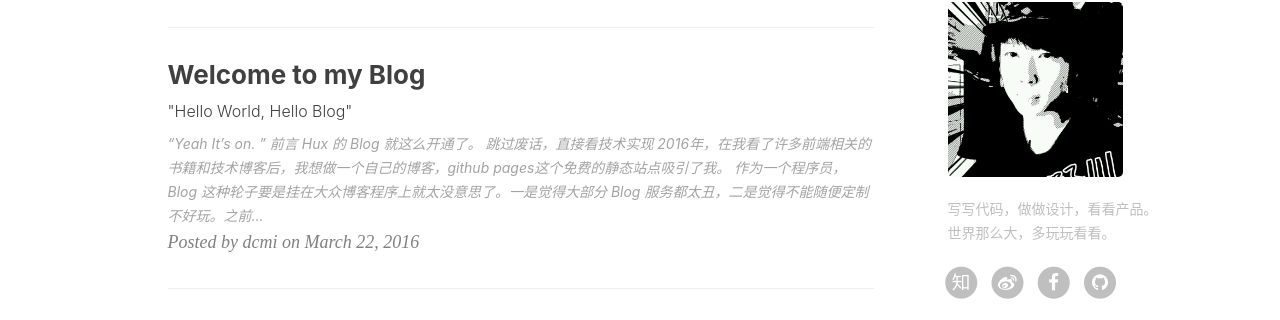
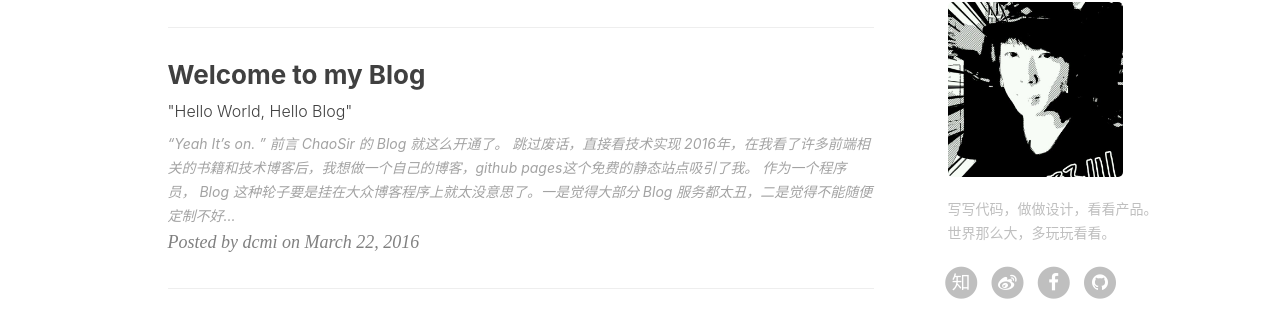
Before and after one commit to dcmi2020/dengchaoweb.github.io, a Jekyll site: the page built from index.html, in a window 1280 px wide. Shown: the part 624-944 px from the top of the page. Built offline with Jekyll 4.4.1, drawn with Linux system fonts in a browser that asks for light colours; nearby versions of some CDN libraries; the list of posts is cut into pages by our own code; comment, search, counter and statistics services are not loaded.

Commit message:
increase the article

```diff
--- a/_posts/2016-03-12-note-hello.markdown
+++ b/_posts/2016-03-12-note-hello.markdown
@@ -14,7 +14,7 @@
 
 ## 前言
 
-Hux 的 Blog 就这么开通了。
+ChaoSir 的 Blog 就这么开通了。
 
 [跳过废话，直接看技术实现 ](#build)
 
@@ -54,8 +54,10 @@
 ---
 
 配置的过程如下：
- 1.安装jekyll：
+ 1.[安装jekyll：](http://jekyllrb.com/)
+
  $ gem install jekyll
+
  但是在安装rubyGems的时候遇到了error，百度一查，原来大家都和我一样嘛，国内的网被屏蔽了o(︶︿︶)o ，所以我们借用jekyll官方文档说的方法：安装之前需要配置ruby和rubyGems的环境,安装 Jekyll 的最好方式就是使用 RubyGems。
  ，于是看到别的解决方法————淘宝团队搭建的ruby gems镜像：
    $ gem sources --remove https://rubygems.org/
```
